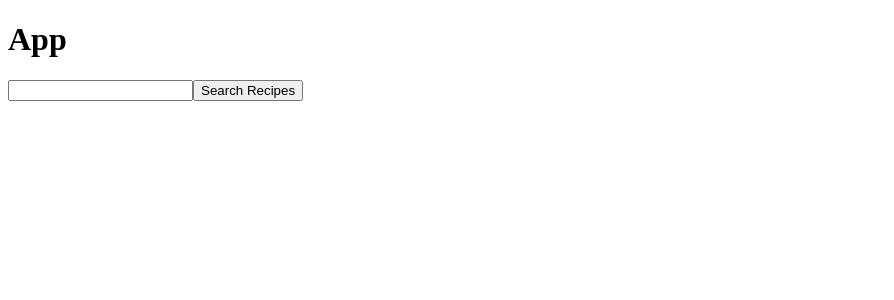
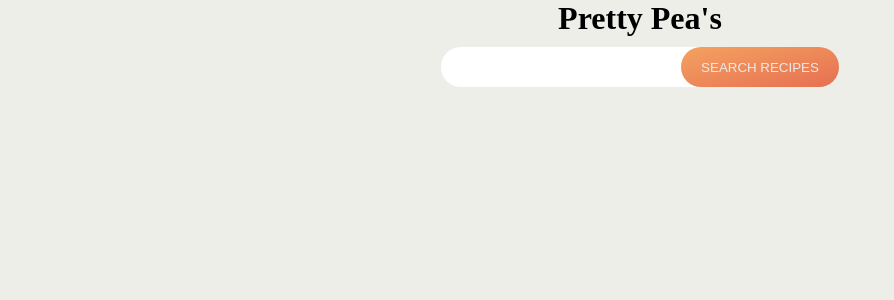
Before and after one commit to Rickperez87/pretty-peas, a React (Vite) app: page / in a window 1280 px wide. Shown: the top 300 px of the page, without its empty margins (0-894 px from the left). Built offline with nearby package versions, Linux system fonts and the light colour scheme.

Commit message:
style searchbar add scss style sheets

```diff
--- a/package.json
+++ b/package.json
@@ -21,6 +21,7 @@
     "@types/react": "^17.0.3",
     "@types/react-dom": "^17.0.3",
     "parcel-bundler": "^1.12.5",
+    "sass": "^1.32.8",
     "typescript": "^4.2.4"
   },
   "dependencies": {
--- a/src/components/App.tsx
+++ /dev/null
@@ -1,10 +0,0 @@
-import React from "react";
-import Searchbar from "./searchBar";
-export default function App() {
-  return (
-    <>
-      <h1>App</h1>
-      <Searchbar />
-    </>
-  );
-}
--- /dev/null
+++ b/src/components/App/App.tsx
@@ -0,0 +1,14 @@
+import React from "react";
+import Searchbar from "../Searchbar/Searchbar";
+import "./base.scss";
+
+export default function App() {
+  return (
+    <>
+      <div className="container">
+        <h1>Pretty Pea's</h1>
+        <Searchbar />
+      </div>
+    </>
+  );
+}
--- /dev/null
+++ b/src/components/App/base.scss
@@ -0,0 +1,32 @@
+//reset
+
+*,
+*::before,
+*::after {
+  margin: 0;
+  padding: 0;
+  box-sizing: border-box;
+}
+html {
+  font-size: 62.5%;
+}
+body {
+  font-size: 1.6rem;
+  background: #eeeee9;
+}
+p,
+input,
+button {
+  margin: 1rem;
+}
+.container {
+  max-width: 120rem;
+  margin: 0 auto;
+}
+h1,
+h2,
+h3 {
+  display: flex;
+  align-items: center;
+  justify-content: center;
+}
--- a/src/components/Searchbar.tsx
+++ b/src/components/Searchbar/Searchbar.tsx
@@ -1,5 +1,6 @@
 import React, { useState } from "react";
 import axios from "axios";
+import "./style.scss";
 
 export default function Searchbar() {
   const [data, setData]: any = useState([]);
@@ -24,15 +25,16 @@ export default function Searchbar() {
   };
   return (
     <>
-      <form onSubmit={(e) => handleSubmit(e)}>
+      <form className="searchbar__form" onSubmit={(e) => handleSubmit(e)}>
         <input
+          className="searchbar__input"
           type="text"
           onChange={(e) => {
             handleChange(e);
           }}
           value={term}
         />
-        <button>Search Recipes</button>
+        <button className="searchbar__btn">Search Recipes</button>
       </form>
     </>
   );
--- /dev/null
+++ b/src/components/Searchbar/style.scss
@@ -0,0 +1,29 @@
+.searchbar {
+  &__form {
+    display: flex;
+    justify-content: center;
+    align-items: center;
+  }
+  &__input,
+  &__input:active,
+  &__input:focus {
+    height: 4rem;
+    border-radius: 10rem;
+    border: none;
+    flex-basis: 30%;
+    padding: 1rem 3rem;
+    &:focus {
+      outline: 10rem;
+    }
+  }
+  &__btn {
+    height: 4rem;
+    text-transform: uppercase;
+    color: #eaeaea;
+    margin-left: -13rem;
+    border-radius: 10rem;
+    border: none;
+    padding: 1rem 2rem;
+    background: linear-gradient(to bottom right, #f4a261, #e76f51);
+  }
+}
--- a/src/index.tsx
+++ b/src/index.tsx
@@ -1,5 +1,5 @@
 import React from "react";
 import { render } from "react-dom";
-import App from "./components/App";
+import App from "./components/App/App";
 
 render(<App />, document.getElementById("root"));
```
Also changed, not shown: 1 other file (tests, documents, lock files or other folders).
